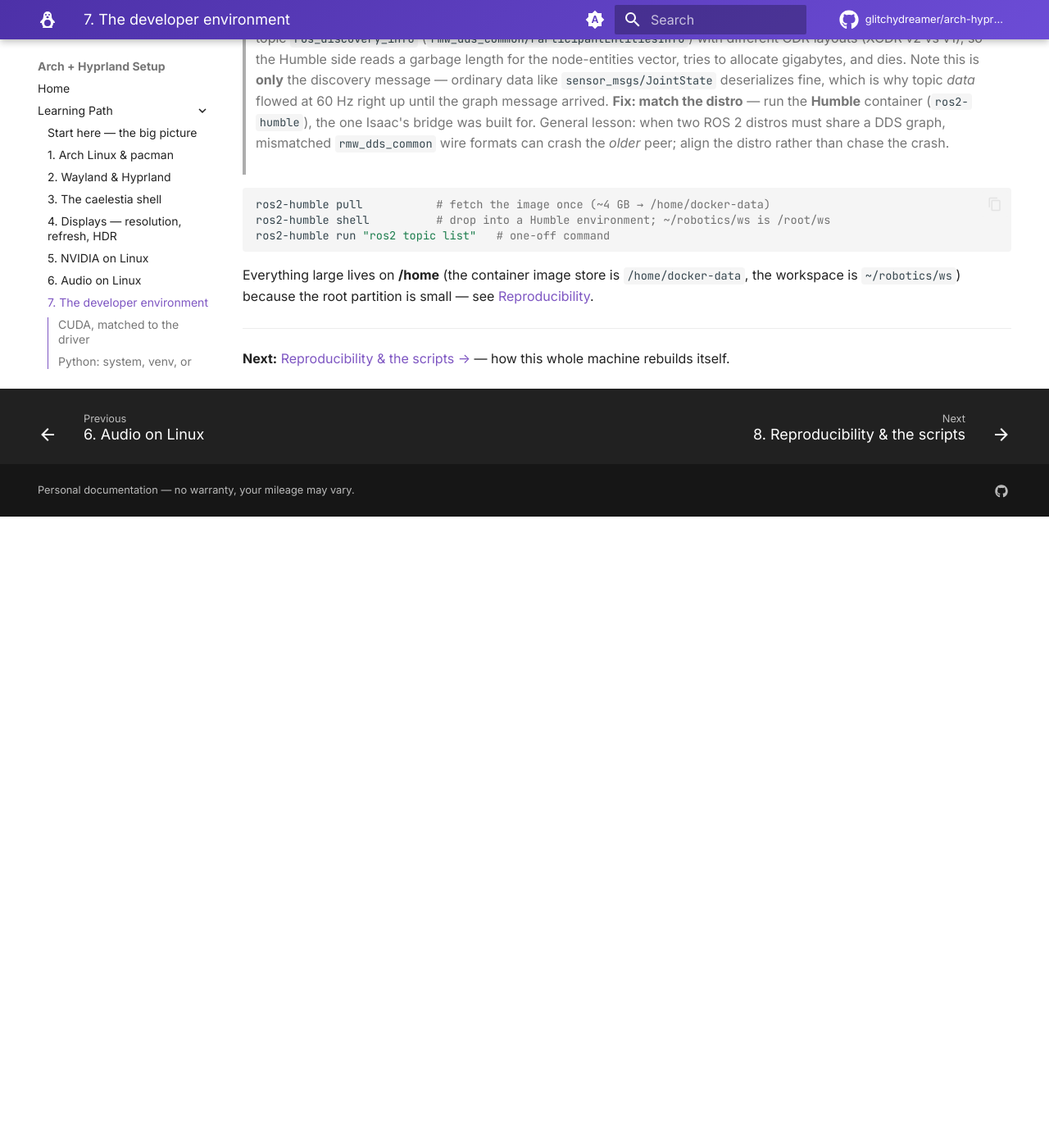
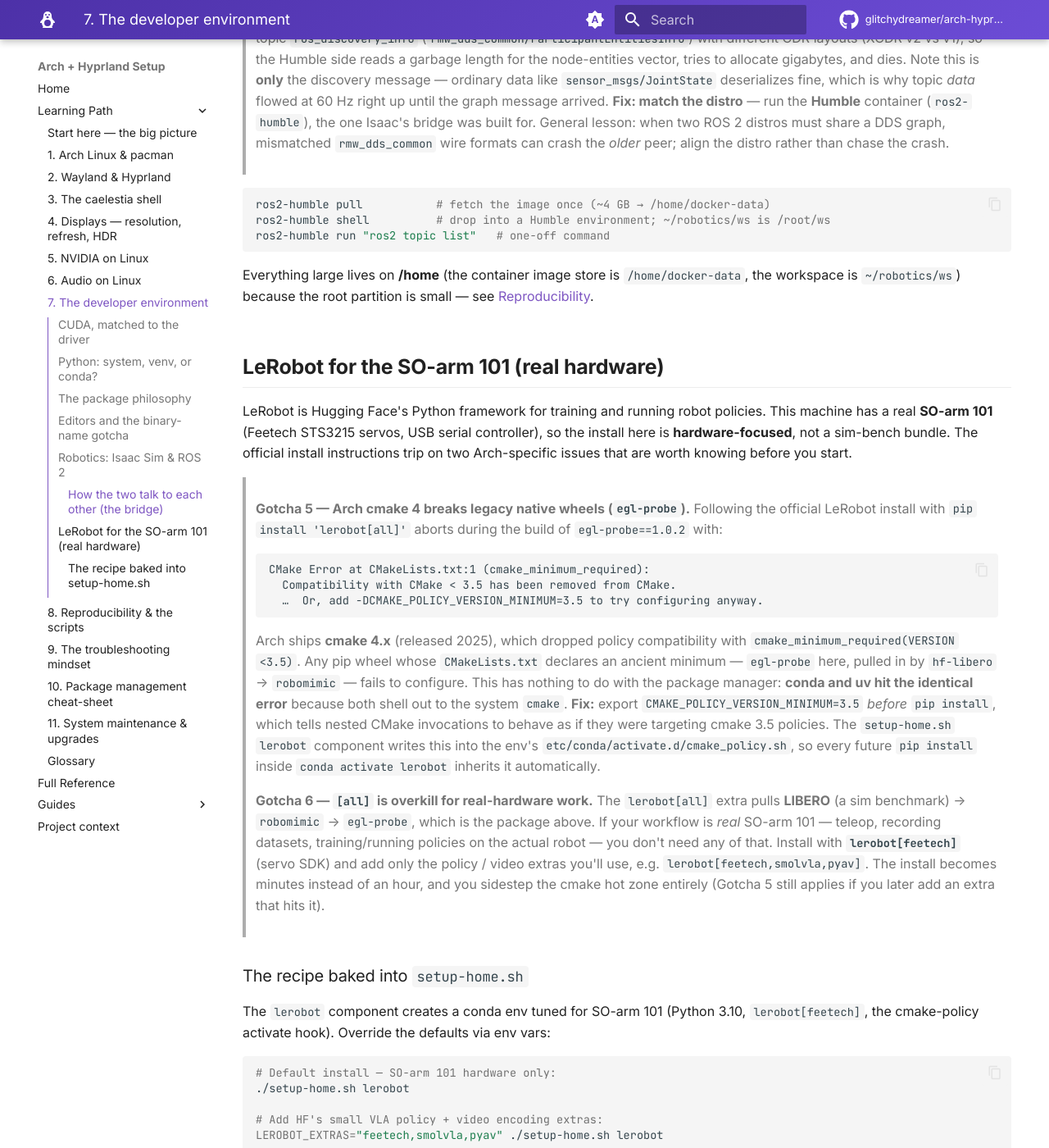
Before and after one commit to glitchydreamer/arch-hyprland-setup, an MkDocs documentation site: the page built from docs/learn/07-dev-environment.md, in a window 1280 px wide and 1400 px high, scrolled down 5386 px. Shown: the whole window at 82% size. Built offline with MkDocs 1.6.1 and Material for MkDocs 9.7.7, drawn with Linux system fonts in a browser that asks for light colours; comment, search, counter and statistics services are not loaded; before the commit the page ends 6016 px from its top, so only the background shows below that; some of the changed text lies outside the part shown.

Commit message:
feat(lerobot): conda env for SO-arm 101 + uv cleanup automation
The official LeRobot install (lerobot[all]) fails on Arch identically
under conda and uv: egl-probe (pulled via hf-libero → robomimic) builds
with CMake, and Arch ships cmake 4.x which removed compatibility with
cmake_minimum_required < 3.5. Wheels with pre-2025 CMakeLists.txt abort
configuration regardless of the Python package manager.

Fix is the env var CMAKE_POLICY_VERSION_MINIMUM=3.5. setup-home.sh gains
a 'lerobot' component that creates a conda env (default python=3.10,
lerobot[feetech] for Feetech STS3215 servo I/O — NOT [all]) and writes
the env var into etc/conda/activate.d/ so every future pip install in
that env inherits the workaround. LEROBOT_ENV/LEROBOT_EXTRAS/LEROBOT_PY
override defaults; component prints SO-arm 101 next-steps (uucp serial
group, port discovery, sanity import).

uninstall.sh gains two components:
- uv: clears ~/.venv, ~/.cache/uv (via 'uv cache clean' for proper
  reclaim accounting), uv-managed Pythons, and the python3.12 shim;
  leaves the pacman uv binary alone.
- lerobot: removes the conda env; Anaconda itself stays.

Docs: learn/07-dev-environment.md adds Gotcha 5 (Arch cmake-4 vs old
wheels — affects any legacy native build, not just LeRobot), Gotcha 6
(skip [all] for real-hardware work), and a LeRobot for SO-arm 101
section with the script recipe + post-install hardware checklist.

Co-Authored-By: Claude Opus 4.7 <noreply@anthropic.com>

````diff
--- a/docs/learn/07-dev-environment.md
+++ b/docs/learn/07-dev-environment.md
@@ -234,6 +234,75 @@ Everything large lives on **/home** (the container image store is
 `/home/docker-data`, the workspace is `~/robotics/ws`) because the root partition
 is small — see [Reproducibility](08-reproducibility.md).
 
+## LeRobot for the SO-arm 101 (real hardware)
+
+LeRobot is Hugging Face's Python framework for training and running robot
+policies. This machine has a real **SO-arm 101** (Feetech STS3215 servos, USB
+serial controller), so the install here is **hardware-focused**, not a
+sim-bench bundle. The official install instructions trip on two Arch-specific
+issues that are worth knowing before you start.
+
+> **Gotcha 5 — Arch cmake 4 breaks legacy native wheels (`egl-probe`).** Following
+> the official LeRobot install with `pip install 'lerobot[all]'` aborts during
+> the build of `egl-probe==1.0.2` with:
+>
+> ```
+> CMake Error at CMakeLists.txt:1 (cmake_minimum_required):
+>   Compatibility with CMake < 3.5 has been removed from CMake.
+>   …  Or, add -DCMAKE_POLICY_VERSION_MINIMUM=3.5 to try configuring anyway.
+> ```
+>
+> Arch ships **cmake 4.x** (released 2025), which dropped policy compatibility
+> with `cmake_minimum_required(VERSION <3.5)`. Any pip wheel whose `CMakeLists.txt`
+> declares an ancient minimum — `egl-probe` here, pulled in by `hf-libero` →
+> `robomimic` — fails to configure. This has nothing to do with the package
+> manager: **conda and uv hit the identical error** because both shell out to the
+> system `cmake`. **Fix:** export `CMAKE_POLICY_VERSION_MINIMUM=3.5` *before*
+> `pip install`, which tells nested CMake invocations to behave as if they were
+> targeting cmake 3.5 policies. The `setup-home.sh lerobot` component writes this
+> into the env's `etc/conda/activate.d/cmake_policy.sh`, so every future
+> `pip install` inside `conda activate lerobot` inherits it automatically.
+
+> **Gotcha 6 — `[all]` is overkill for real-hardware work.** The `lerobot[all]`
+> extra pulls **LIBERO** (a sim benchmark) → `robomimic` → `egl-probe`, which is
+> the package above. If your workflow is *real* SO-arm 101 — teleop, recording
+> datasets, training/running policies on the actual robot — you don't need any of
+> that. Install with **`lerobot[feetech]`** (servo SDK) and add only the policy /
+> video extras you'll use, e.g. `lerobot[feetech,smolvla,pyav]`. The install
+> becomes minutes instead of an hour, and you sidestep the cmake hot zone
+> entirely (Gotcha 5 still applies if you later add an extra that hits it).
+
+### The recipe baked into `setup-home.sh`
+
+The `lerobot` component creates a conda env tuned for SO-arm 101 (Python 3.10,
+`lerobot[feetech]`, the cmake-policy activate hook). Override the defaults via
+env vars:
+
+```bash
+# Default install — SO-arm 101 hardware only:
+./setup-home.sh lerobot
+
+# Add HF's small VLA policy + video encoding extras:
+LEROBOT_EXTRAS="feetech,smolvla,pyav" ./setup-home.sh lerobot
+
+# Different env name / Python version:
+LEROBOT_ENV=lerobot-dev LEROBOT_PY=3.11 ./setup-home.sh lerobot
+```
+
+After it finishes:
+
+| Step | Command |
+|---|---|
+| Activate the env | `conda activate lerobot` |
+| Allow serial port access (one-time, then re-login) | `sudo usermod -aG uucp "$USER"` |
+| Find your servo controller | `ls /dev/ttyACM* /dev/ttyUSB*` |
+| Add more extras later (cmake hook already active) | `pip install 'lerobot[feetech,smolvla,pyav]'` |
+
+To tear everything down: `uninstall.sh lerobot` removes the conda env (Anaconda
+itself stays). The companion `uninstall.sh uv` component clears uv venvs / build
+caches / managed Pythons (the pacman `uv` binary itself is left in place — it's
+free disk-wise).
+
 ---
 
 **Next:** [Reproducibility & the scripts →](08-reproducibility.md) — how this
--- a/docs/project-context.md
+++ b/docs/project-context.md
@@ -394,3 +394,37 @@ build_type=workflow`). The deploy now succeeds on every push. (Earlier note that
   gained an "optional desktop" row and the desktop-config block explains all
   five caveats (placement, rotation, 8-bit panel, connector, inert-when-absent).
   `hyprctl reload` clean; ultrawide unaffected.
+- **2026-05-30 — LeRobot install for real SO-arm 101, plus uv-env cleanup
+  automation.** User tried the official HF LeRobot install with `uv pip install
+  'lerobot[all]'` (and earlier with conda). Both failed identically while
+  building **`egl-probe==1.0.2`**: `CMake Error … Compatibility with CMake < 3.5
+  has been removed`. Root cause is **Arch shipping cmake 4.3.3**, which dropped
+  policy compat for `cmake_minimum_required < 3.5`. Same crash in any package
+  manager — the bug is the system cmake meeting a pre-2025 `CMakeLists.txt`.
+  Fix is `CMAKE_POLICY_VERSION_MINIMUM=3.5`. Also: the `[all]` extra drags in
+  `hf-libero` → `robomimic` → `egl-probe` (LIBERO sim benchmark — irrelevant for
+  real hardware), so the recommended install for SO-arm 101 work is
+  `lerobot[feetech]` (Feetech STS3215 servo SDK), optionally adding
+  `smolvla`/`pyav` extras.
+  - **`setup-home.sh lerobot`** new component: creates conda env (defaults:
+    `lerobot`, Python 3.10, `lerobot[feetech]`), writes
+    `etc/conda/activate.d/cmake_policy.sh` to export the cmake env var so
+    *every* future `pip install` in the env inherits the fix, then runs the
+    install. Overrides: `LEROBOT_ENV` / `LEROBOT_EXTRAS` / `LEROBOT_PY`. Prints
+    SO-arm 101 next-steps (uucp group for `/dev/ttyACM*` access, port check,
+    sanity-import).
+  - **`uninstall.sh uv`** new component: clears the user's primary venv
+    (`~/.venv`), uv build cache (`~/.cache/uv` via `uv cache clean` for proper
+    reclaim), and uv-managed Pythons (`uv python uninstall --all` + leftover
+    `~/.local/share/uv`, plus the `~/.local/bin/python3.12` shim). Leaves the
+    pacman `uv` binary alone (free disk-wise; user removes via `pacman -Rns uv`).
+  - **`uninstall.sh lerobot`** new component: `conda env remove -y -n
+    "$LEROBOT_ENV"` (default `lerobot`), tally-counted. Anaconda itself stays.
+  - **Live cleanup executed:** reclaimed **14.8 GB** from the failed-uv attempt
+    (6.9 G venv + 7.6 GiB cache + 106 MB uv-managed CPython 3.12).
+  - Docs: `learn/07-dev-environment.md` gained Gotcha 5 (Arch cmake-4 vs old
+    `CMakeLists.txt` — affects ANY legacy wheel, not just LeRobot), Gotcha 6
+    (skip `[all]` for real-hardware work), and a "LeRobot for the SO-arm 101"
+    section with the script invocations + uucp/serial-port next-steps table.
+    The LeRobot install was **not auto-run** during this change — user invokes
+    `./setup-home.sh lerobot` when ready (heavy PyTorch download).
````
Also changed, not shown: 2 other files.
